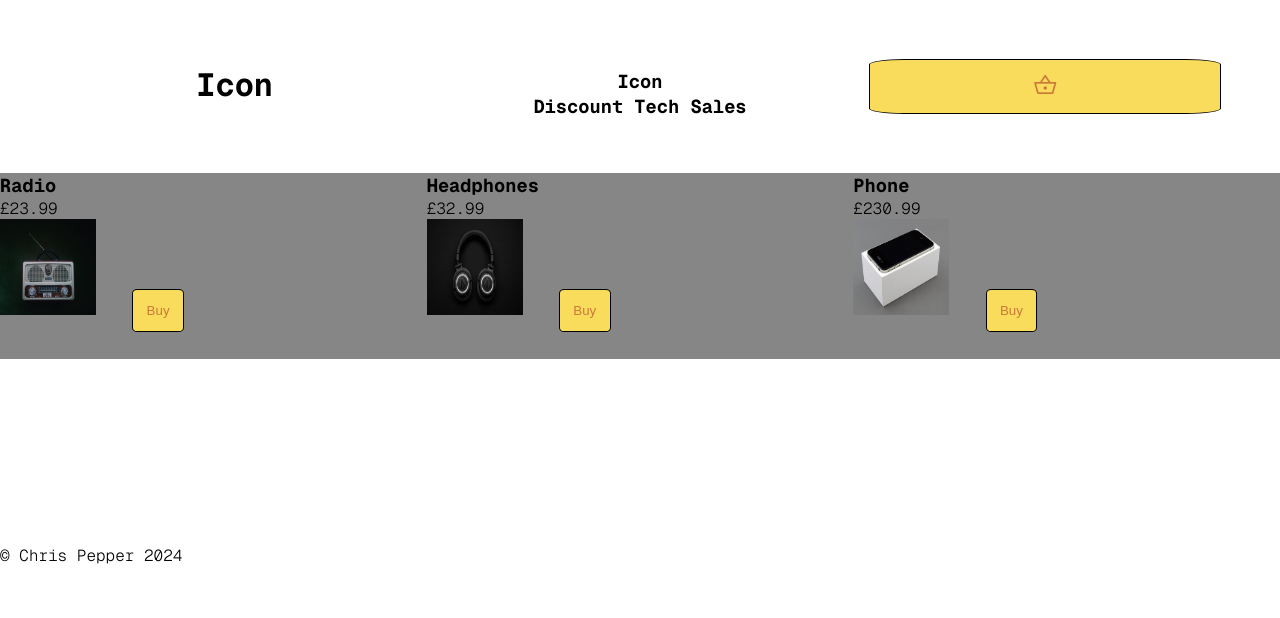
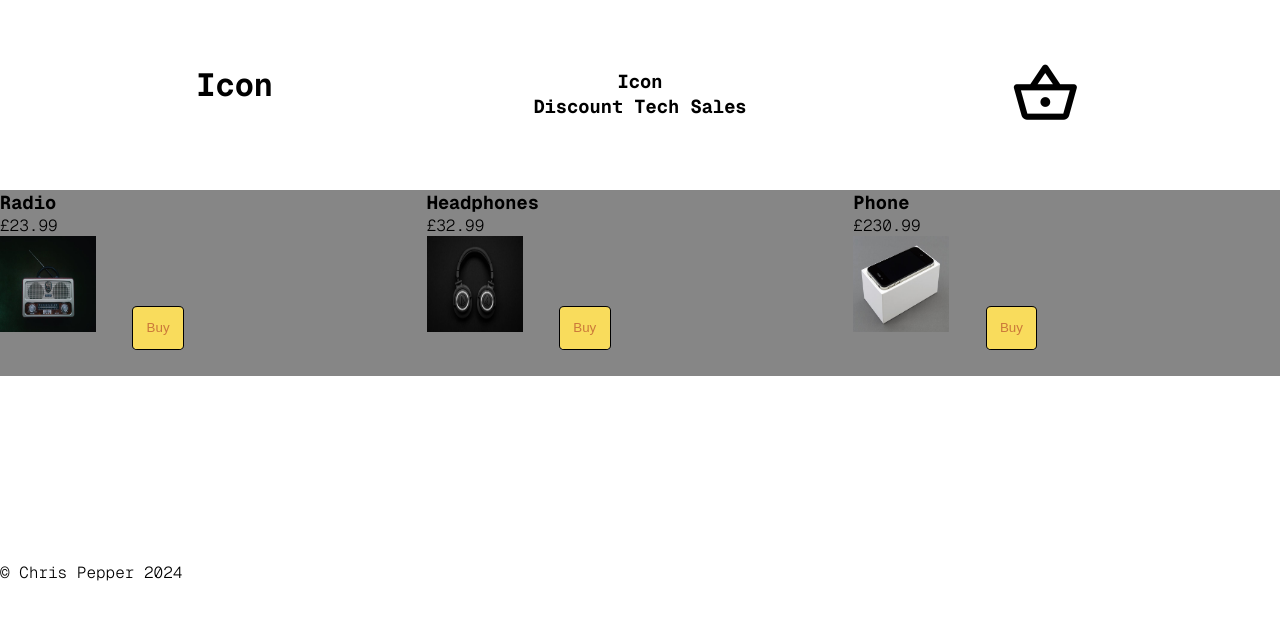
Before and after one commit to Pepper2576/Project_04-E-Commerce, a website: page src/index.html in a window 1280 px wide. Drawn offline with nearby package versions, Linux system fonts and the light colour scheme.

Commit message:
basket button updated, no bg or border. style needs a lot more work

```diff
--- a/src/index.html
+++ b/src/index.html
@@ -11,7 +11,7 @@
     <header>
       <h1>Icon</h1>
       <h3>Icon<br> Discount Tech Sales</h3>
-      <button class="btn" id="basket-icon-btn">
+      <button id="basket-icon-btn">
         <span class="material-symbols-outlined basket-icon">
         shopping_basket
         </span>
--- a/src/style.css
+++ b/src/style.css
@@ -5,7 +5,8 @@
   --text-color: #cb793a;
 }
 .material-symbols-outlined {
-  font-variation-settings: 'FILL' 0, 'wght' 400, 'GRAD' 0, 'opsz' 40;
+  font-variation-settings: 'FILL' 0, 'wght' 600, 'GRAD' 1, 'opsz' 40;
+  font-size: 5em;
 }
 * {
   padding: 0;
@@ -35,6 +36,10 @@ header > h3 {
 }
 #basket-icon-btn {
   grid-column: 3;
+  background-color: rgba(250, 235, 215, 0);
+  border-color: rgba(245, 245, 220, 0);
+  padding: 2em;
+  cursor: pointer;
 }
 .display {
   display: grid;
```
